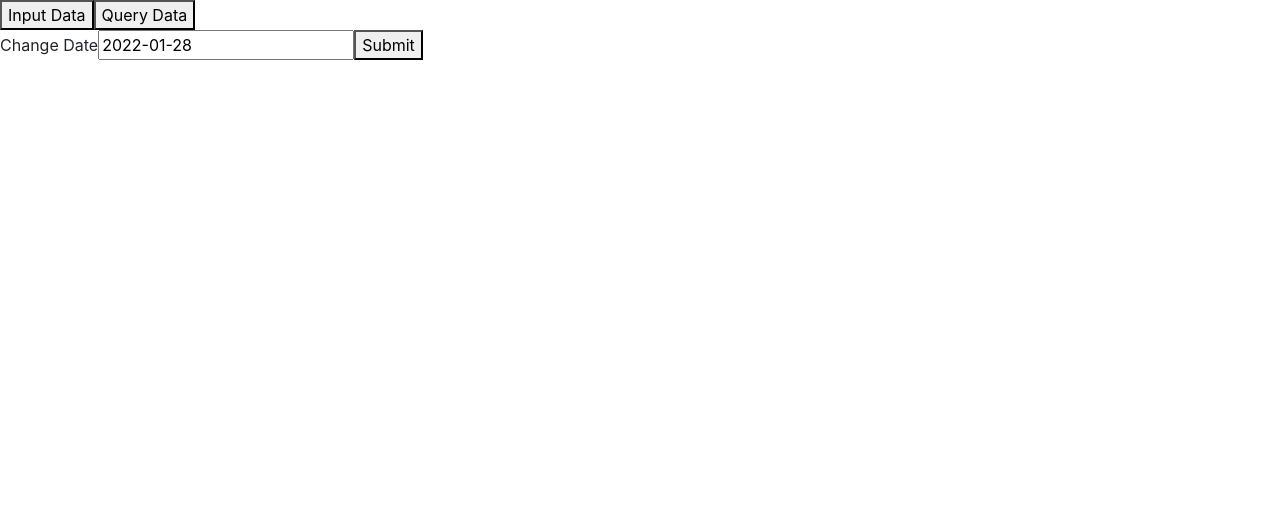
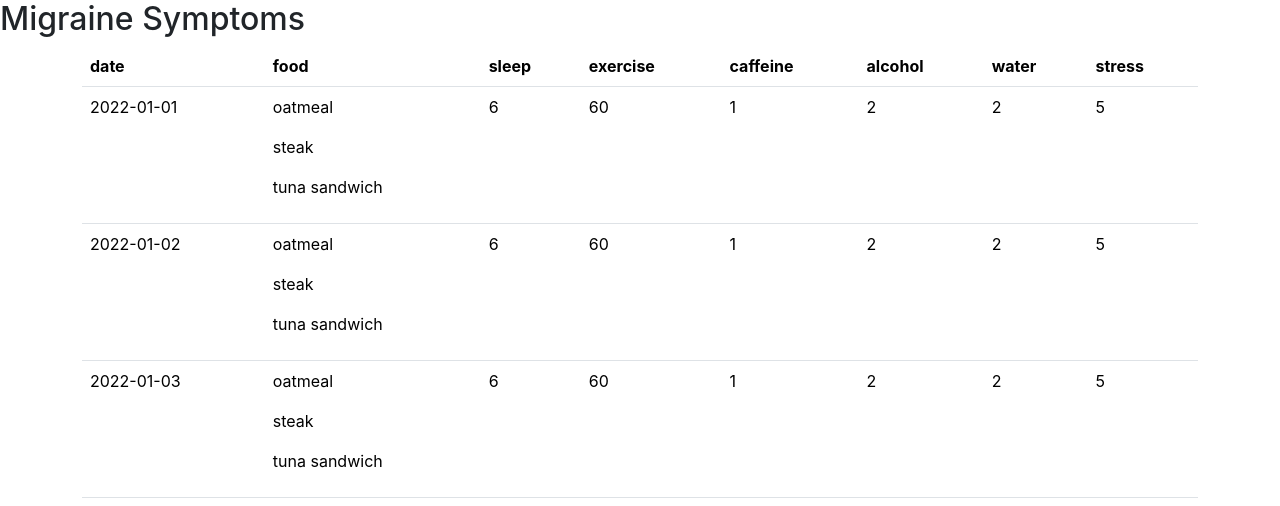
Before and after one commit to FaithKauwe/blue-harvest-frontend, a React (Create React App) app: page /table-view in a window 1280 px wide. Shown: the top 506 px of the page. Built offline with nearby package versions, Linux system fonts and the light colour scheme; no server answers.

Commit message:
completed axios, finished newmeal state, connected tableview with router

```diff
--- a/package.json
+++ b/package.json
@@ -10,6 +10,7 @@
     "react": "^17.0.2",
     "react-dom": "^17.0.2",
     "react-modal": "^3.14.4",
+    "react-router-dom": "^6.2.1",
     "react-scripts": "5.0.0",
     "web-vitals": "^2.1.4"
   },
--- a/src/App.js
+++ b/src/App.js
@@ -1,12 +1,94 @@
 import "./App.css";
 import TableView from "./components/viewDataTablePage/tableView";
 import Dashboard from "./components/mainDashboard/dashboard";
+import { BrowserRouter, Routes, Route } from "react-router-dom";
+import { useState } from "react";
+const sample_data = {
+  daily_list: [
+    {
+      date: "2022-01-01",
+      food: {
+        oatmeal: "ingredients, ...",
+        steak: "ingredients, ...",
+        "tuna sandwich": "ingredients, ...",
+      },
+      sleep: 6,
+      exercise: 60,
+      caffeine: 1,
+      alcohol: 2,
+      water: 2,
+      stress: 5,
+      // "headache": 4,
+      // "nausea": 3,
+      // "ibs": 6,
+      // "dizzy": 4,
+      // "energy": 7,
+      // "seasonal": 5
+    },
+    {
+      date: "2022-01-02",
+      food: {
+        oatmeal: "ingredients, ...",
+        steak: "ingredients, ...",
+        "tuna sandwich": "ingredients, ...",
+      },
+      sleep: 6,
+      exercise: 60,
+      caffeine: 1,
+      alcohol: 2,
+      water: 2,
+      stress: 5,
+      // headache: 4,
+      // nausea: 3,
+      // ibs: 6,
+      // dizzy: 4,
+      // energy: 7,
+      // seasonal: 5,
+    },
+    {
+      date: "2022-01-03",
+      food: {
+        oatmeal: "ingredients, ...",
+        steak: "ingredients, ...",
+        "tuna sandwich": "ingredients, ...",
+      },
+      sleep: 6,
+      exercise: 60,
+      caffeine: 1,
+      alcohol: 2,
+      water: 2,
+      stress: 5,
+      // headache: 4,
+      // nausea: 3,
+      // ibs: 6,
+      // dizzy: 4,
+      // energy: 7,
+      // seasonal: 5,
+    },
+  ],
+};
+function App() {
+  const [tableData, setTableData] = useState(sample_data);
 
-function App() {
   return (
     <section>
-      <Dashboard></Dashboard>
-      {/* <TableView></TableView> */}
+      <BrowserRouter>
+        <Routes>
+          <Route
+            path="/"
+            element={
+              <Dashboard
+                tableData={tableData}
+                setTableData={setTableData}
+              ></Dashboard>
+            }
+          ></Route>
+          <Route
+            path="/table-view"
+            element={<TableView tableData={tableData}></TableView>}
+          ></Route>
+        </Routes>
+      </BrowserRouter>
     </section>
   );
 }
--- a/src/components/inputDataPage/inputData.js
+++ b/src/components/inputDataPage/inputData.js
@@ -16,15 +16,27 @@ const InputData = ({
   changeDailyData,
   dailyDataToBE,
   userFood,
+  newMealName,
+  changeNewMealName,
+  newMealIngredients,
+  changeNewMealIngredients,
+  newMealToBE,
+  newMealDisplay,
+  changeNewMealDisplay,
 }) => {
   Modal.setAppElement("#root");
-  const [newMealDisplay, changeNewMealDisplay] = useState(false);
+
   return (
     <section>
       <Modal isOpen={inputIsDisplayed} className="modal-dialog">
         <NewMealModal
           newMealDisplay={newMealDisplay}
           changeNewMealDisplay={changeNewMealDisplay}
+          newMealName={newMealName}
+          newMealIngredients={newMealIngredients}
+          changeNewMealName={changeNewMealName}
+          changeNewMealIngredients={changeNewMealIngredients}
+          newMealToBE={newMealToBE}
         ></NewMealModal>
         <div className="modal-content">
           <div className="modal-header">
--- a/src/components/inputDataPage/newMealModal.js
+++ b/src/components/inputDataPage/newMealModal.js
@@ -1,6 +1,14 @@
 import Modal from "react-modal";
 
-const NewMealModal = ({ newMealDisplay, changeNewMealDisplay }) => {
+const NewMealModal = ({
+  newMealDisplay,
+  changeNewMealDisplay,
+  newMealName,
+  changeNewMealName,
+  newMealIngredients,
+  changeNewMealIngredients,
+  newMealToBE,
+}) => {
   Modal.setAppElement("#root");
   return (
     <section>
@@ -12,16 +20,24 @@ const NewMealModal = ({ newMealDisplay, changeNewMealDisplay }) => {
           <div className="modal-body">
             <div>
               <label>Name of New Meal</label>
-              <input type="text" name="name"></input>
+              <input
+                name="name"
+                value={newMealName}
+                onChange={changeNewMealName}
+              ></input>
             </div>
             <div>
               <label>New Meal Ingredients</label>
-              <input type="text" name="ingredients"></input>
+              <input
+                name="ingredients"
+                value={newMealIngredients}
+                onChange={changeNewMealIngredients}
+              ></input>
             </div>
           </div>
           <div className="modal-footer">
             <button onClick={() => changeNewMealDisplay(false)}>Cancel</button>
-            <button>Submit</button>
+            <button onClick={newMealToBE}>Submit</button>
           </div>
         </div>
       </Modal>
--- a/src/components/queryDataPage/queryDataModal.js
+++ b/src/components/queryDataPage/queryDataModal.js
@@ -17,6 +17,7 @@ const QueryDataModal = ({
             <h2>Query Options</h2>
           </div>
           <div className="modal-body">
+            <div>
               <label>Symptom</label>
               <select
                 name="symptom"
@@ -30,6 +31,8 @@ const QueryDataModal = ({
                 <option>Energy</option>
                 <option>Seasonal Illness</option>
               </select>
+            </div>
+            <div>
               <label>Severity Threshold</label>
               <select
                 name="severity"
@@ -47,7 +50,8 @@ const QueryDataModal = ({
                 <option>9</option>
                 <option>10</option>
               </select>
-
+            </div>
+            <div>
               <input
                 type="checkbox"
                 id="food"
@@ -56,6 +60,8 @@ const QueryDataModal = ({
                 checked={queryOptions.food}
               ></input>
               <label htmlFor="food">Food</label>
+            </div>
+            <div>
               <input
                 type="checkbox"
                 id="water"
@@ -64,6 +70,8 @@ const QueryDataModal = ({
                 checked={queryOptions.water}
               ></input>
               <label htmlFor="water">Water</label>
+            </div>
+            <div>
               <input
                 type="checkbox"
                 id="alcohol"
@@ -72,6 +80,8 @@ const QueryDataModal = ({
                 checked={queryOptions.alcohol}
               ></input>
               <label htmlFor="alcohol">Alcohol</label>
+            </div>
+            <div>
               <input
                 type="checkbox"
                 id="sleep"
@@ -80,6 +90,7 @@ const QueryDataModal = ({
                 checked={queryOptions.sleep}
               ></input>
               <label htmlFor="sleep">Sleep</label>
+            </div>
           </div>
           <div className="modal-footer">
             <button onClick={() => changeQueryDisplay(false)}>Cancel</button>
--- a/src/components/viewDataTablePage/mainTable.js
+++ b/src/components/viewDataTablePage/mainTable.js
@@ -12,7 +12,7 @@ const MainTable = ({ sample_data }) => {
   });
   const rowsOfCells = sample_data.daily_list.map((dateDict, index) => {
     return (
-      <tr>
+      <tr key={index}>
         {Object.keys(dateDict).map((dateKey, index) => {
           return (
             <CellData
--- a/src/components/viewDataTablePage/tableView.js
+++ b/src/components/viewDataTablePage/tableView.js
@@ -67,11 +67,11 @@ const sample_data = {
   ],
 };
 
-const TableView = ({}) => {
+const TableView = ({ tableData }) => {
   return (
     <section>
       <h2>Migraine Symptoms</h2>
-      <MainTable sample_data={sample_data}></MainTable>
+      <MainTable sample_data={tableData}></MainTable>
     </section>
   );
 };
```
Also changed, not shown: src/components/mainDashboard/dashboard.js (+66 -17 lines), 1 other file (tests, documents, lock files or other folders). Lines whose indentation alone changed are shown as unchanged.
